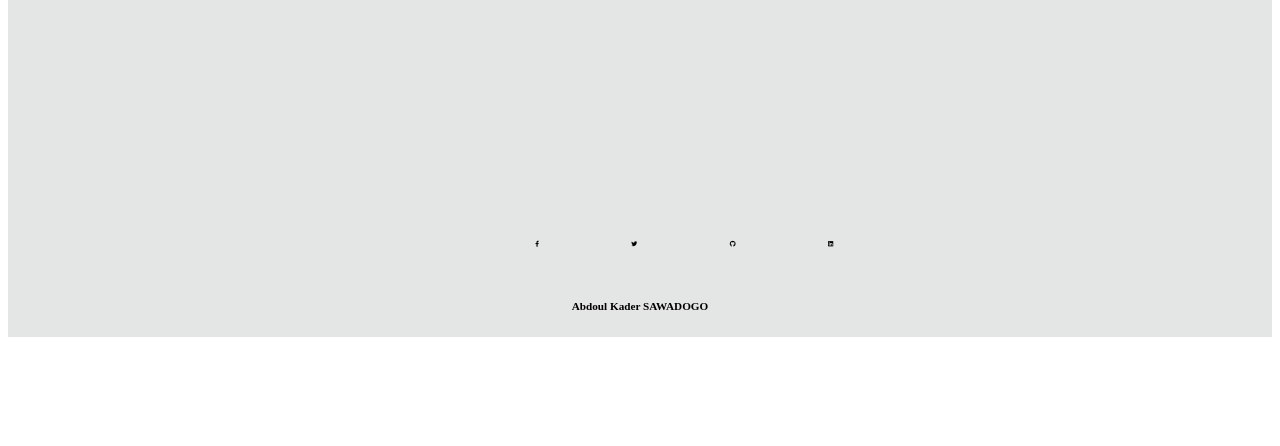
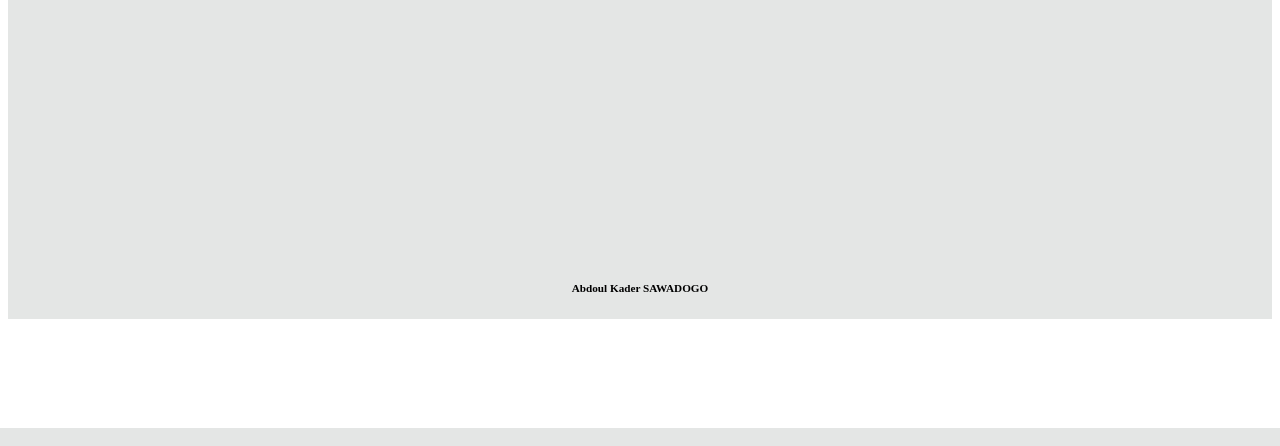
Before and after one commit to AbdoulSAWADOGO/Final_Project_ODC_DI, a Django app: page /Dossiers/account in a window 1280 px wide. Shown: the part 1449-1895 px from the top of the page. Run offline with Django 4.2, Linux system fonts and the light colour scheme; parts of the project's set-up code (start-up, migrations or seed data) failed here and were passed over; some libraries are stand-ins or nearby versions.

Commit message:
Amélioration

```diff
--- a/My_first_Application/static/css/style_conn.css
+++ b/My_first_Application/static/css/style_conn.css
@@ -48,6 +48,7 @@
   {
       display: flex;
       flex-direction: column-reverse;
+      height: 100%;
   }
   .titi{
       margin-right: 50%;
@@ -78,7 +79,7 @@
   .fa-brands
   {
       color: black;
-      height: 10%;
+      height: 20%;
       font-size: 30%;
       display: inline-block;
       justify-content: center;
--- a/My_first_Application/templates/Dossiers/Connexion.html
+++ b/My_first_Application/templates/Dossiers/Connexion.html
@@ -26,13 +26,13 @@
                   <input type="checkbox" checked="checked" name="remember"> Remember me
                   <span class="psw"> <a href="#">Forgot password?</a></span>
               </div>
-              <div class="test">
+              {% comment %} <div class="test">
                 <p class="or">Or Connect with</p>
                 <i class="fa-brands fa-facebook-f"></i>
                 <i class="fa-brands fa-twitter"></i>
                 <i class="fa-brands fa-github"></i>
                 <i class="fa-brands fa-linkedin"></i>
-              </div>
+              </div> {% endcomment %}
               <footer><b>Abdoul Kader SAWADOGO</b></footer>
           </div>
 
--- a/My_first_Application/templates/Dossiers/account.html
+++ b/My_first_Application/templates/Dossiers/account.html
@@ -57,13 +57,13 @@
                   {% comment %} <input type="checkbox" checked="checked" name="remember"> Remember me {% endcomment %}
                   {% comment %} <span class="psw"> <a href="#">Forgot password?</a></span> {% endcomment %}
               </div>
-              <div class="test">
-                {% comment %} <p class="or">Or Connect with</p> {% endcomment %}
+              {% comment %} <div class="test">
+                <p class="or">Or Connect with</p>
                 <i class="fa-brands fa-facebook-f"></i>
                 <i class="fa-brands fa-twitter"></i>
                 <i class="fa-brands fa-github"></i>
                 <i class="fa-brands fa-linkedin"></i>
-              </div>
+              </div> {% endcomment %}
               <footer><b>Abdoul Kader SAWADOGO</b></footer>
           </div>
 
--- a/static/css/style_conn.css
+++ b/static/css/style_conn.css
@@ -48,6 +48,7 @@
   {
       display: flex;
       flex-direction: column-reverse;
+      height: 100%;
   }
   .titi{
       margin-right: 50%;
@@ -78,7 +79,7 @@
   .fa-brands
   {
       color: black;
-      height: 10%;
+      height: 20%;
       font-size: 30%;
       display: inline-block;
       justify-content: center;
```
Also changed, not shown: My_first_Application/templates/Dossiers/index.html (+4 -4 lines).
